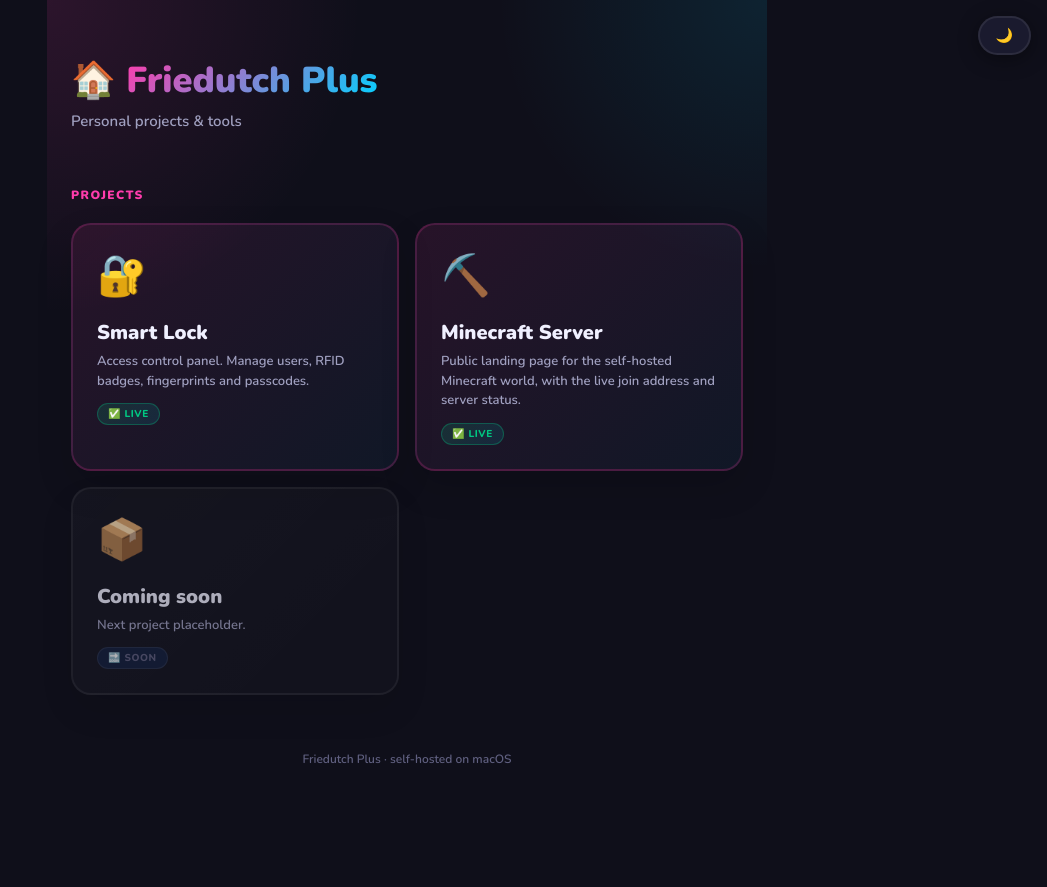
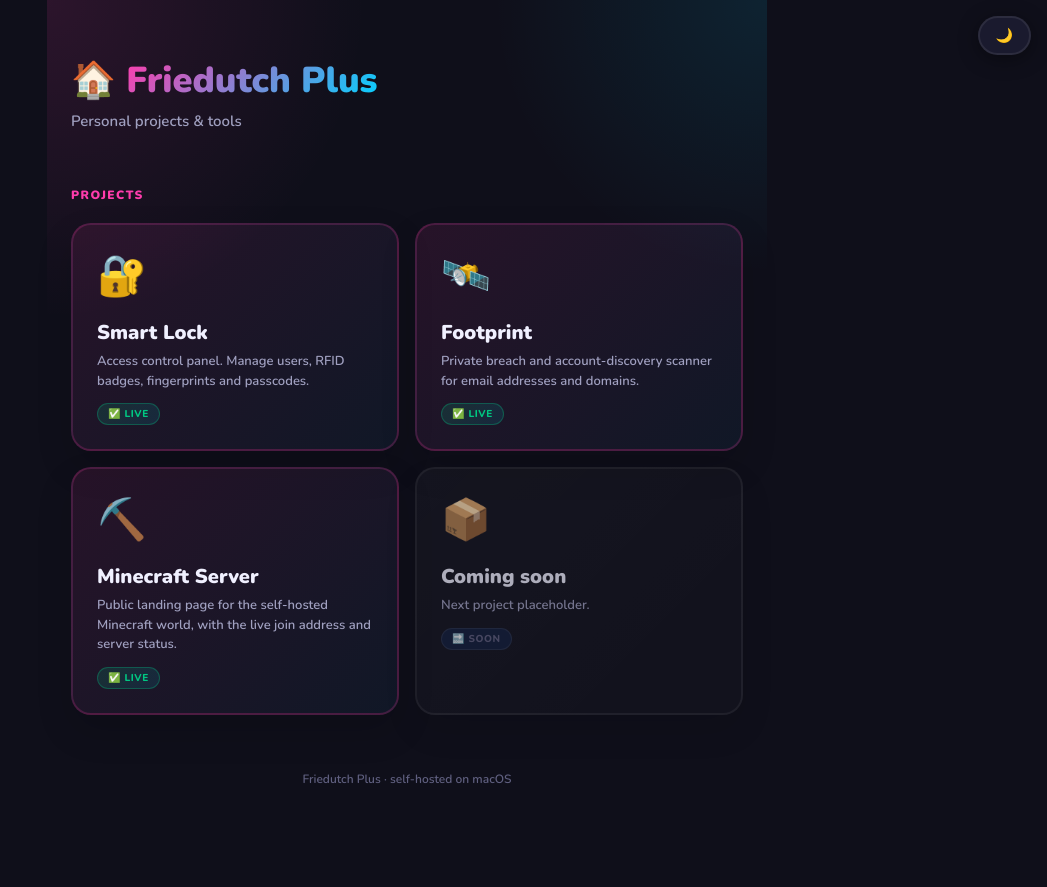
Before and after one commit to friedutch/website, a Flask app: page / in a window 1280 px wide. Shown: the whole page, without its empty margins (233-1280 px from the left). Before the commit the page ends 763 px from the top, so only its background shows below. Run offline with Flask 3, Linux system fonts and the light colour scheme; some libraries are stand-ins or nearby versions.

Commit message:
Add Footprint to home page

```diff
--- a/templates/home.html
+++ b/templates/home.html
@@ -22,6 +22,12 @@
     <div class="project-desc">Access control panel. Manage users, RFID badges, fingerprints and passcodes.</div>
     <span class="project-tag tag-live">✅ Live</span>
   </a>
+  <a class="project-card active" href="/footprint/">
+    <span class="project-icon">🛰️</span>
+    <div class="project-name">Footprint</div>
+    <div class="project-desc">Private breach and account-discovery scanner for email addresses and domains.</div>
+    <span class="project-tag tag-live">✅ Live</span>
+  </a>
   <a class="project-card active" href="/minecraft/">
     <span class="project-icon">⛏️</span>
     <div class="project-name">Minecraft Server</div>
```
Also changed, not shown: README.md, projects/footprint/README.md.
